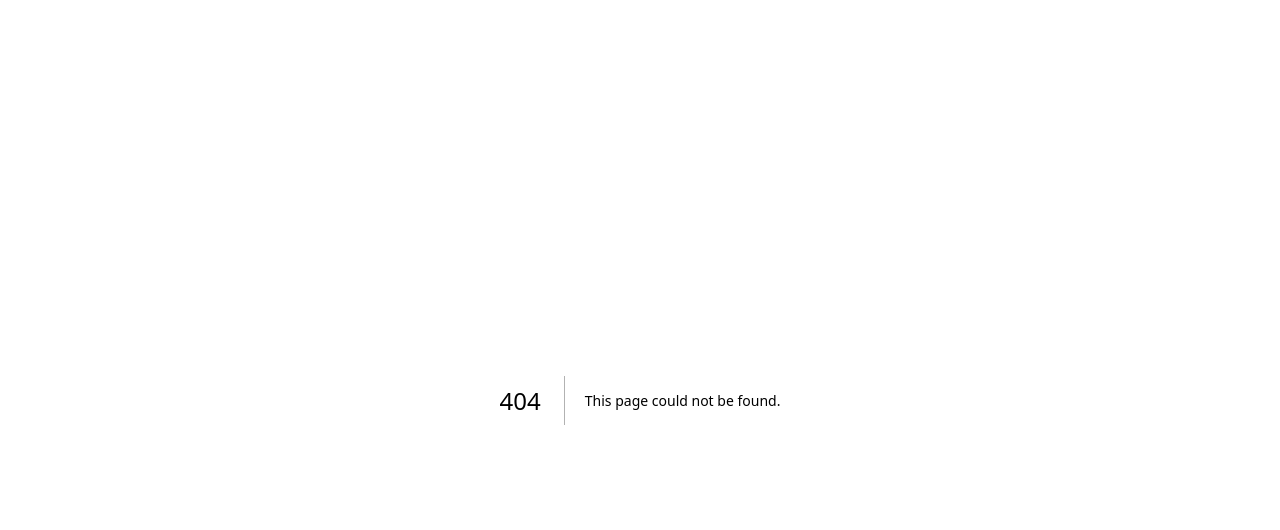
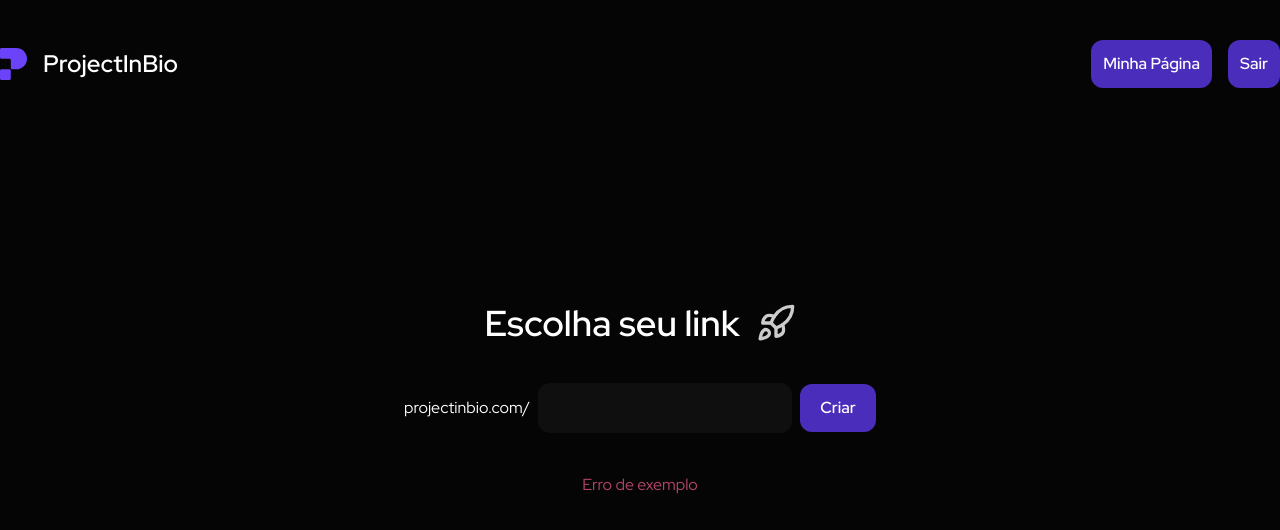
Before and after one commit to Rogerio-17/Project-Inbion-Web, a Next.js app: page /criar in a window 1280 px wide. Before the commit this address had no page. Shown: the top 530 px of the page. Built offline with nearby package versions, Linux system fonts and the light colour scheme.

Commit message:
feat: adiciona tela de criar link

```diff
--- /dev/null
+++ b/src/app/(pages)/criar/page.tsx
@@ -0,0 +1,30 @@
+import { Header } from "@/components/landing-page/header";
+import { Button } from "@/components/ui/button";
+import { Input } from "@/components/ui/input";
+import { Rocket } from "lucide-react";
+
+export default function CriarPage() {
+    return (
+        <div>
+            <Header />
+            <div className="h-screen flex flex-col gap-10 items-center justify-center max-w-xl mx-auto">
+                <div className="flex items-center gap-4">
+                    <h1 className="text-4xl font-bold text-white">Escolha seu link</h1>
+                    <Rocket className="size-10" />
+                </div>
+
+                <form
+                    action=""
+                    className="flex items-center gap-2"
+                >
+                    <span className="text-white">projectinbio.com/</span>
+                    <Input />
+                    <Button className="w-[126px]">Criar</Button>
+                </form>
+                <div>
+                    <span className="text-accent-pink">Erro de exemplo</span>
+                </div>
+            </div>
+        </div>
+    )
+}
```
Also changed, not shown: src/app/(pages)/globals.css (renamed from src/app/globals.css), src/app/(pages)/layout.tsx (renamed from src/app/layout.tsx), src/app/(pages)/page.tsx (renamed from src/app/page.tsx).
